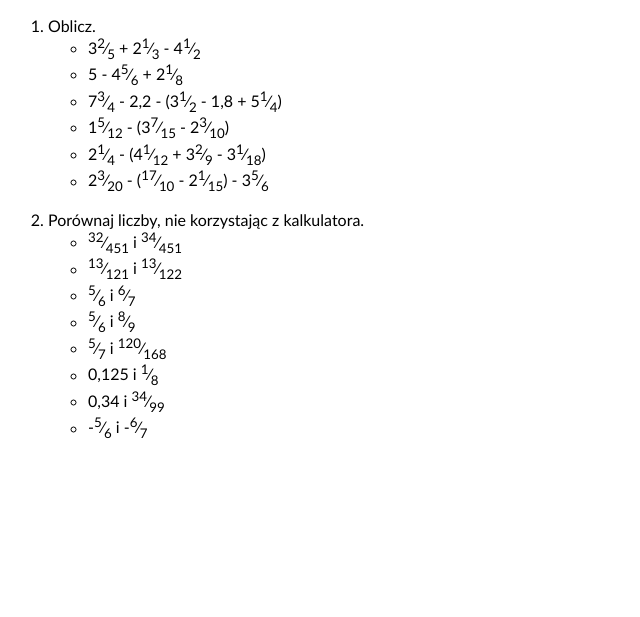
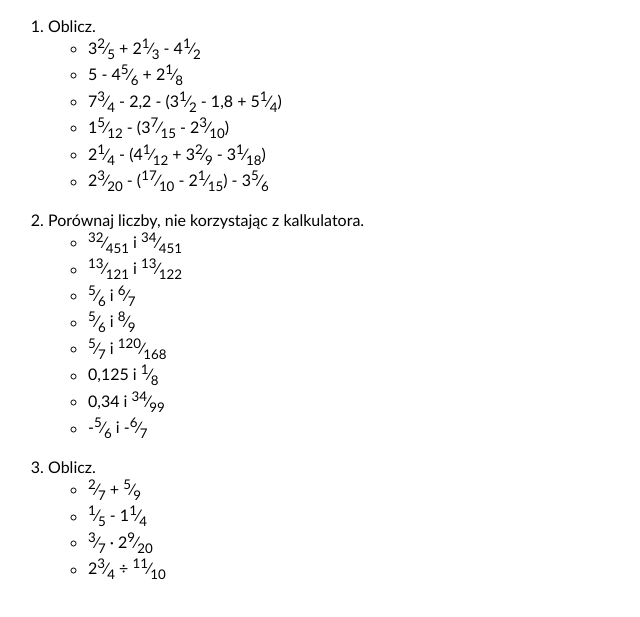
Before and after one commit to jocker18291/Math-Exercises-Tutoring-, a plain HTML site: page tematy/calkowite.html in a window 1280 px wide. Shown: the part 107-724 px from the top of the page, without its empty margins (0-640 px from the left). Drawn offline with Linux system fonts and the light colour scheme.

Commit message:
Add exercise three

```diff
--- a/tematy/calkowite.html
+++ b/tematy/calkowite.html
@@ -32,6 +32,13 @@
                     <li>-<sup>5</sup>&frasl;<sub>6</sub> i -<sup>6</sup>&frasl;<sub>7</sub></li>
                 </ul>
                 <p></p>
+            <li>Oblicz.</li>
+                <ul>
+                    <li><sup>2</sup>&frasl;<sub>7</sub> + <sup>5</sup>&frasl;<sub>9</sub></li>
+                    <li><sup>1</sup>&frasl;<sub>5</sub> - 1<sup>1</sup>&frasl;<sub>4</sub></li>
+                    <li><sup>3</sup>&frasl;<sub>7</sub> &#x2219; 2<sup>9</sup>&frasl;<sub>20</sub></li>
+                    <li>2<sup>3</sup>&frasl;<sub>4</sub> &#247; <sup>11</sup>&frasl;<sub>10</sub></li>
+                </ul>
         </ol>
     </body>
 </html>
```
